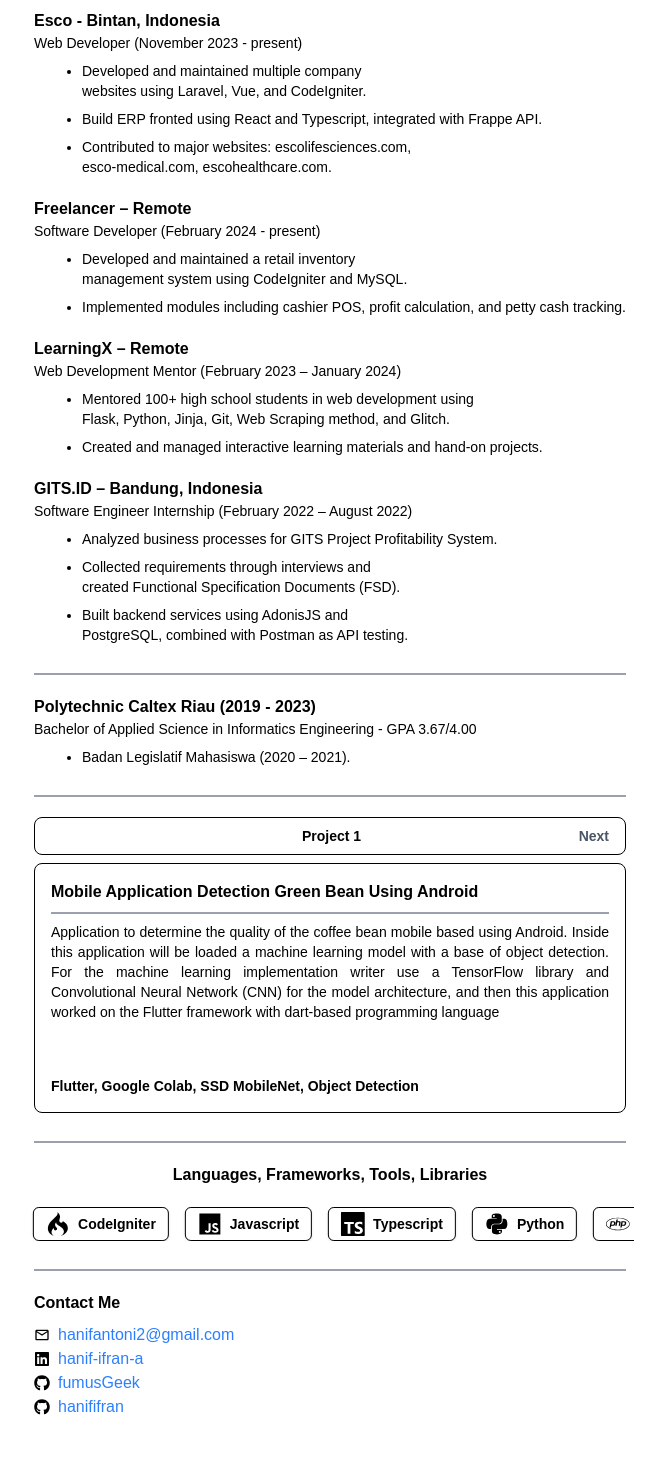
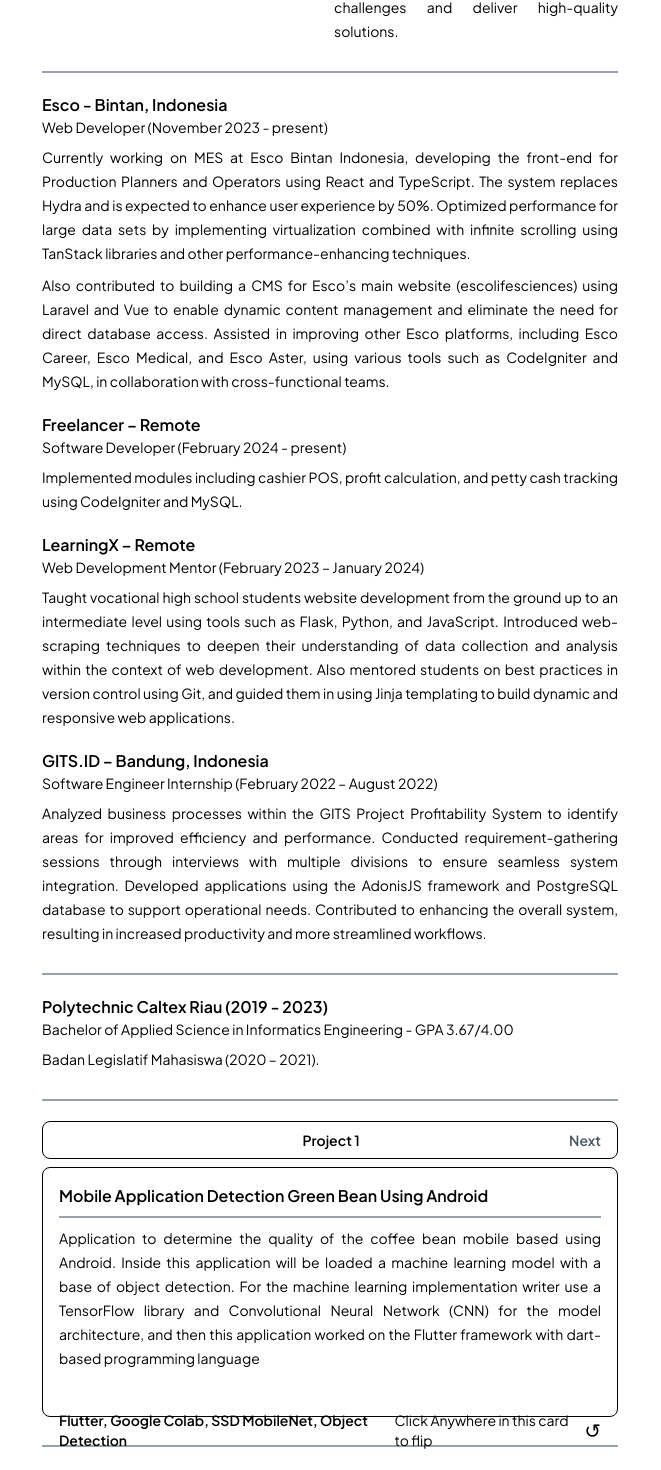
Before and after one commit to hanififran/personal, a React (Vite) app: page / in a window 1280 px wide. Shown: the part 309-1779 px from the top of the page, without its empty margins (310-971 px from the left). Built offline with nearby package versions, Linux system fonts and the light colour scheme.

Commit message:
Refactor layout and styling for improved responsiveness and readability; update contact links and enhance experience descriptions

```diff
--- a/src/App.tsx
+++ b/src/App.tsx
@@ -22,7 +22,7 @@
       >
         <div className="my-12 w-full px-12">
           <div className="flex justify-center items-center">
-            <div className="flex flex-col justify-center items-center w-full lg:w-1/2 gap-5">
+            <div className="flex flex-col justify-center items-center w-full lg:w-[45dvw] gap-5">
               <Summary />
               <Separator />
               <ListItem data={experiences} />
--- a/src/components/Contact.tsx
+++ b/src/components/Contact.tsx
@@ -14,7 +14,7 @@
       icon: <FaLinkedin />,
       label: "hanif-ifran-a",
       type: "linkedin",
-      href: "https://linkedin.com/in/hanif-ifran-a-18684528a",
+      href: "https://www.linkedin.com/in/hanif-ifran-antoni-18684528a/",
     },
     {
       icon: <FaGithub />,
@@ -33,19 +33,11 @@
   return (
     <div className="flex flex-col self-start">
       <p className="title">Contact Me</p>
-      <div className="mt-2">
+      <div className="mt-2 flex gap-2 ">
         {contacts.map((contact, index) => (
-          <div key={index} className="flex items-center gap-2">
+          <a  href={contact.href} target="_blank" key={index} className="text-2xl">
             {contact.icon}
-            <a
-              href={contact.href}
-              className="text-blue-500 hover:underline"
-              target="_blank"
-              rel="noopener noreferrer"
-            >
-              {contact.label}
-            </a>
-          </div>
+          </a>
         ))}
       </div>
     </div>
--- a/src/components/ListItem.tsx
+++ b/src/components/ListItem.tsx
@@ -14,12 +14,12 @@
           <p className="title">{item.company}</p>
           <p className="text-sm">{item.role}</p>
           {item.description.map((item, idx) => (
-            <ul
-              className="list-disc ml-4 lg:ml-12 text-balance text-sm mt-2"
+            <p
+              className="text-justify text-sm/6 mt-2"
               key={idx}
             >
-              <li>{item}</li>
-            </ul>
+             {item}
+            </p>
           ))}
         </div>
       ))}
--- a/src/components/ProjectCards.tsx
+++ b/src/components/ProjectCards.tsx
@@ -88,14 +88,15 @@
           <div className="flex flex-col justify-between absolute w-full h-full backface-hidden bg-white border rounded-lg p-4">
             <p className="title">{currentProject.title}</p>
             <Separator />
-            <div className="mt-2 text-justify text-sm">
+            <div className="mt-2 text-justify text-sm/6">
               {currentProject.description}
             </div>
             <div className="mt-auto flex flex-col lg:flex-row gap-2 justify-between items-center pt-10">
               <p className="title text-sm">{currentProject.tools}</p>
-              {/* <button className="border rounded-lg px-4 py-1 text-sm">
-                See Project
-              </button> */}
+              <div className="flex gap-2 items-center">
+              <p className="text-sm">Click Anywhere in this card to flip </p>
+              <p className="text-xl">↺</p>
+              </div>
             </div>
           </div>
 
--- a/src/components/Summary.tsx
+++ b/src/components/Summary.tsx
@@ -10,7 +10,7 @@
       />
       <div className="flex flex-col gap-2">
         <p className="title mt-5 lg:mt-2">Hanif Ifran Antoni</p>
-        <p className="text-justify text-sm">
+        <p className="text-justify text-sm/6">
           Passionate Software Developer with 2+ years of experience in
           full-stack web development. Proven expertise in building ERP systems
           using React (TypeScript) for frontend and Laravel/Frappe for backend.
--- a/src/data/experiences.json
+++ b/src/data/experiences.json
@@ -3,34 +3,29 @@
     "company": "Esco - Bintan, Indonesia",
     "role": "Web Developer (November 2023 - present)",
     "description": [
-      "Developed and maintained multiple company websites using Laravel, Vue, and CodeIgniter.",
-      "Build ERP fronted using React and Typescript, integrated with Frappe API.",
-      "Contributed to major websites: escolifesciences.com, esco-medical.com, escohealthcare.com."
+      "Currently working on MES at Esco Bintan Indonesia, developing the front-end for Production Planners and Operators using React and TypeScript. The system replaces Hydra and is expected to enhance user experience by 50%. Optimized performance for large data sets by implementing virtualization combined with infinite scrolling using TanStack libraries and other performance-enhancing techniques.",
+      "Also contributed to building a CMS for Esco’s main website (escolifesciences) using Laravel and Vue to enable dynamic content management and eliminate the need for direct database access. Assisted in improving other Esco platforms, including Esco Career, Esco Medical, and Esco Aster, using various tools such as CodeIgniter and MySQL, in collaboration with cross-functional teams."
     ]
   },
   {
     "company": "Freelancer – Remote",
     "role": "Software Developer (February 2024 - present)",
     "description": [
-      "Developed and maintained a retail inventory management system using CodeIgniter and MySQL.",
-      "Implemented modules including cashier POS, profit calculation, and petty cash tracking."
+      "Implemented modules including cashier POS, profit calculation, and petty cash tracking using CodeIgniter and MySQL."
     ]
   },
   {
     "company": "LearningX – Remote",
     "role": "Web Development Mentor (February 2023 – January 2024)",
     "description": [
-      "Mentored 100+ high school students in web development using Flask, Python, Jinja, Git, Web Scraping method, and Glitch.",
-      "Created and managed interactive learning materials and hand-on projects."
+      "Taught vocational high school students website development from the ground up to an intermediate level using tools such as Flask, Python, and JavaScript. Introduced web-scraping techniques to deepen their understanding of data collection and analysis within the context of web development. Also mentored students on best practices in version control using Git, and guided them in using Jinja templating to build dynamic and responsive web applications."
     ]
   },
   {
     "company": "GITS.ID – Bandung, Indonesia",
     "role": "Software Engineer Internship (February 2022 – August 2022)",
     "description": [
-      "Analyzed business processes for GITS Project Profitability System.",
-      "Collected requirements through interviews and created Functional Specification Documents (FSD).",
-      "Built backend services using AdonisJS and PostgreSQL, combined with Postman as API testing."
+      "Analyzed business processes within the GITS Project Profitability System to identify areas for improved efficiency and performance. Conducted requirement-gathering sessions through interviews with multiple divisions to ensure seamless system integration. Developed applications using the AdonisJS framework and PostgreSQL database to support operational needs. Contributed to enhancing the overall system, resulting in increased productivity and more streamlined workflows."
     ]
   }
 ]
--- a/src/index.css
+++ b/src/index.css
@@ -1,5 +1,5 @@
+@import url('https://fonts.googleapis.com/css2?family=Plus+Jakarta+Sans:wght@400;500;600&display=swap');
 @import 'tailwindcss';
-@import url('https://fonts.googleapis.com/css2?family=Plus+Jakarta+Sans:wght@400;500;600&display=swap');
 
 *,
 *::before,
```
